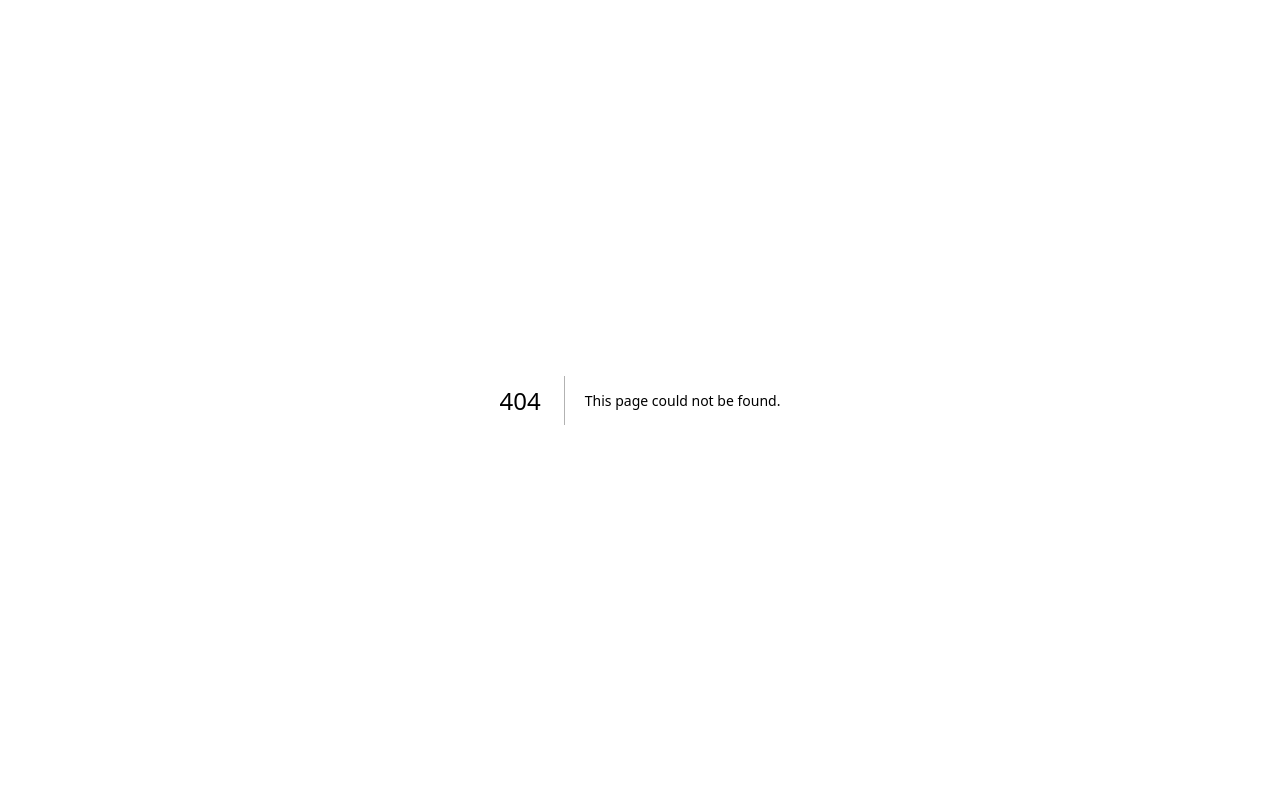
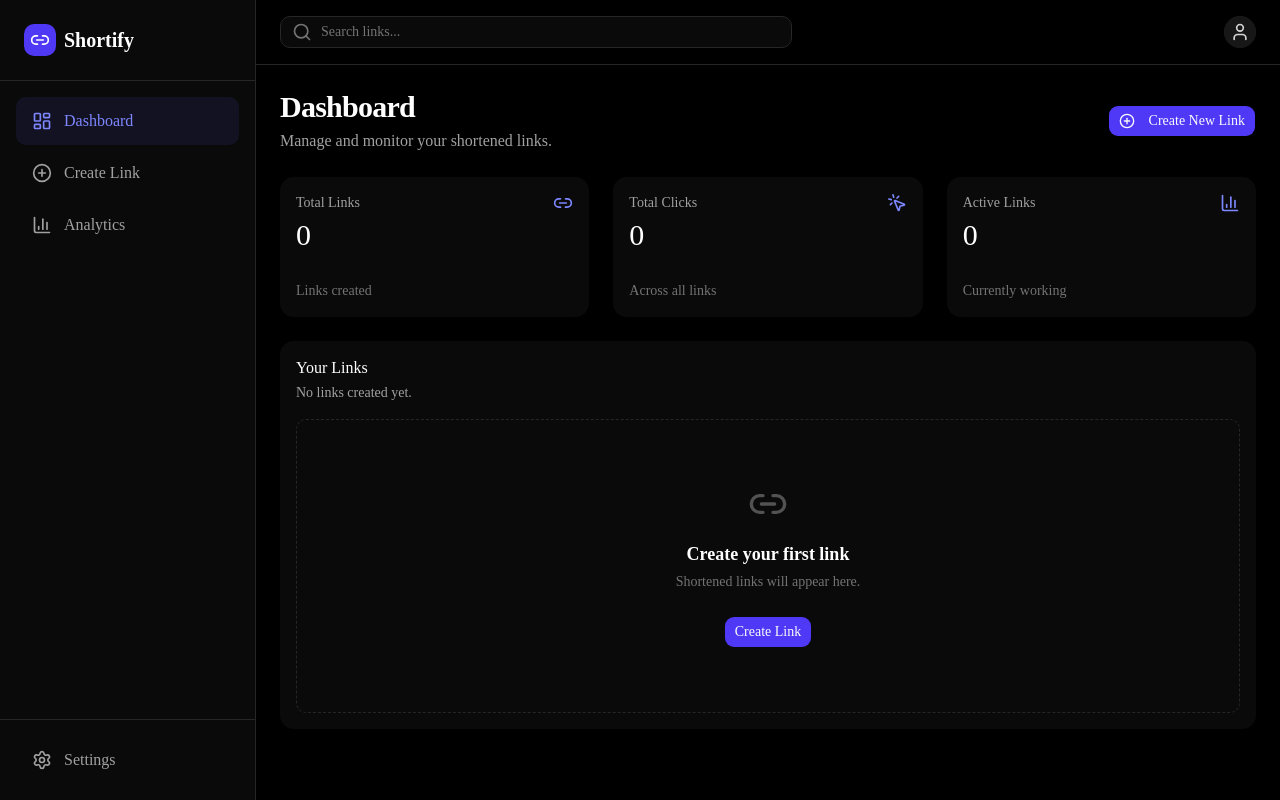
Before and after one commit to theofficialsunil/shortify, a Next.js app: page /dashboard in a window 1280 px wide. Before the commit this address had no page. Built offline with nearby package versions, Linux system fonts and the light colour scheme.

Commit message:
feat: add dashboard layout and starter pages

```diff
--- /dev/null
+++ b/app/dashboard/create/page.tsx
@@ -0,0 +1,10 @@
+export default function CreateLinkPage() {
+  return (
+    <div>
+      <h1 className="text-3xl font-bold tracking-tight">Create Link</h1>
+      <p className="mt-1 text-neutral-400">
+        Create a new shortened URL with custom options.
+      </p>
+    </div>
+  );
+}
--- /dev/null
+++ b/app/dashboard/layout.tsx
@@ -0,0 +1,104 @@
+"use client";
+
+import Link from "next/link";
+import { usePathname } from "next/navigation";
+import {
+  BarChart3,
+  LayoutDashboard,
+  Link2,
+  PlusCircle,
+  Search,
+  Settings,
+  User,
+} from "lucide-react";
+
+import { Avatar, AvatarFallback } from "@/components/ui/avatar";
+import { Input } from "@/components/ui/input";
+
+export default function DashboardLayout({
+  children,
+}: Readonly<{
+  children: React.ReactNode;
+}>) {
+  const pathname = usePathname();
+
+  const navItems = [
+    { path: "/dashboard", label: "Dashboard", icon: LayoutDashboard },
+    { path: "/dashboard/create", label: "Create Link", icon: PlusCircle },
+    { path: "/dashboard/analytics/1", label: "Analytics", icon: BarChart3 },
+  ];
+
+  function isActive(path: string) {
+    if (path === "/dashboard") return pathname === path;
+    return pathname.startsWith(path);
+  }
+
+  return (
+    <div className="min-h-screen bg-black text-white">
+      <aside className="fixed left-0 top-0 hidden h-screen w-64 flex-col border-r border-neutral-800 bg-neutral-950 lg:flex">
+        <div className="border-b border-neutral-800 p-6">
+          <Link href="/" className="flex items-center gap-2">
+            <div className="flex h-8 w-8 items-center justify-center rounded-lg bg-indigo-600">
+              <Link2 className="h-5 w-5 text-white" />
+            </div>
+            <span className="text-xl font-bold">Shortify</span>
+          </Link>
+        </div>
+
+        <nav className="flex-1 space-y-1 p-4">
+          {navItems.map((item) => {
+            const Icon = item.icon;
+            const active = isActive(item.path);
+
+            return (
+              <Link
+                key={item.path}
+                href={item.path}
+                className={`flex items-center gap-3 rounded-lg px-4 py-3 transition-colors ${
+                  active
+                    ? "bg-indigo-500/10 text-indigo-400"
+                    : "text-neutral-400 hover:bg-neutral-900 hover:text-white"
+                }`}
+              >
+                <Icon className="h-5 w-5" />
+                <span>{item.label}</span>
+              </Link>
+            );
+          })}
+        </nav>
+
+        <div className="border-t border-neutral-800 p-4">
+          <Link
+            href="/dashboard/settings"
+            className="flex items-center gap-3 rounded-lg px-4 py-3 text-neutral-400 transition-colors hover:bg-neutral-900 hover:text-white"
+          >
+            <Settings className="h-5 w-5" />
+            <span>Settings</span>
+          </Link>
+        </div>
+      </aside>
+
+      <div className="lg:pl-64">
+        <header className="sticky top-0 z-10 border-b border-neutral-800 bg-black/80 backdrop-blur">
+          <div className="flex items-center justify-between px-6 py-4">
+            <div className="relative w-full max-w-lg">
+              <Search className="absolute left-3 top-1/2 h-5 w-5 -translate-y-1/2 text-neutral-500" />
+              <Input
+                placeholder="Search links..."
+                className="border-neutral-800 bg-neutral-950 pl-10 text-white placeholder:text-neutral-500 focus-visible:ring-indigo-500"
+              />
+            </div>
+
+            <Avatar>
+              <AvatarFallback className="bg-neutral-900 text-neutral-300">
+                <User className="h-5 w-5" />
+              </AvatarFallback>
+            </Avatar>
+          </div>
+        </header>
+
+        <main className="p-6">{children}</main>
+      </div>
+    </div>
+  );
+}
--- /dev/null
+++ b/app/dashboard/page.tsx
@@ -0,0 +1,103 @@
+import { BarChart3, Link2, MousePointerClick, PlusCircle } from "lucide-react";
+import Link from "next/link";
+
+import { Button } from "@/components/ui/button";
+import {
+  Card,
+  CardContent,
+  CardDescription,
+  CardHeader,
+  CardTitle,
+} from "@/components/ui/card";
+
+const stats = [
+  {
+    title: "Total Links",
+    value: "0",
+    description: "Links created",
+    icon: Link2,
+  },
+  {
+    title: "Total Clicks",
+    value: "0",
+    description: "Across all links",
+    icon: MousePointerClick,
+  },
+  {
+    title: "Active Links",
+    value: "0",
+    description: "Currently working",
+    icon: BarChart3,
+  },
+];
+
+export default function DashboardPage() {
+  return (
+    <div className="space-y-6">
+      <div className="flex flex-col justify-between gap-4 sm:flex-row sm:items-center">
+        <div>
+          <h1 className="text-3xl font-bold tracking-tight">Dashboard</h1>
+          <p className="mt-1 text-neutral-400">
+            Manage and monitor your shortened links.
+          </p>
+        </div>
+
+        <Link href="/dashboard/create">
+          <Button className="bg-indigo-600 hover:bg-indigo-700">
+            <PlusCircle className="mr-2 h-4 w-4" />
+            Create New Link
+          </Button>
+        </Link>
+      </div>
+
+      <div className="grid gap-6 md:grid-cols-3">
+        {stats.map((stat) => {
+          const Icon = stat.icon;
+
+          return (
+            <Card
+              key={stat.title}
+              className="border-neutral-800 bg-neutral-950 text-white"
+            >
+              <CardHeader className="pb-3">
+                <div className="flex items-center justify-between">
+                  <CardDescription className="text-neutral-400">
+                    {stat.title}
+                  </CardDescription>
+                  <Icon className="h-5 w-5 text-indigo-400" />
+                </div>
+                <CardTitle className="text-3xl">{stat.value}</CardTitle>
+              </CardHeader>
+              <CardContent>
+                <p className="text-sm text-neutral-500">{stat.description}</p>
+              </CardContent>
+            </Card>
+          );
+        })}
+      </div>
+
+      <Card className="border-neutral-800 bg-neutral-950 text-white">
+        <CardHeader>
+          <CardTitle>Your Links</CardTitle>
+          <CardDescription className="text-neutral-400">
+            No links created yet.
+          </CardDescription>
+        </CardHeader>
+        <CardContent>
+          <div className="flex flex-col items-center justify-center rounded-lg border border-dashed border-neutral-800 py-16 text-center">
+            <Link2 className="mb-4 h-10 w-10 text-neutral-600" />
+            <h3 className="text-lg font-semibold">Create your first link</h3>
+            <p className="mt-1 text-sm text-neutral-500">
+              Shortened links will appear here.
+            </p>
+            <Link href="/dashboard/create" className="mt-6">
+              <Button className="bg-indigo-600 hover:bg-indigo-700">
+                Create Link
+              </Button>
+            </Link>
+          </div>
+        </CardContent>
+      </Card>
+    </div>
+  );
+}
```
